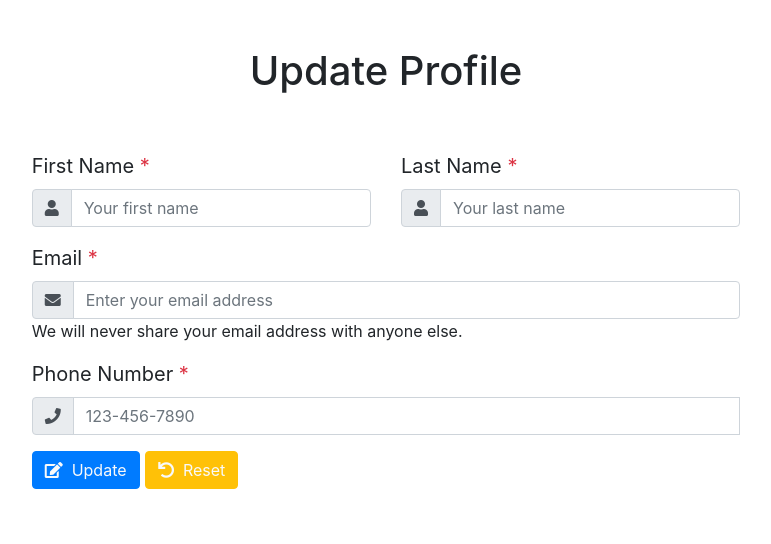
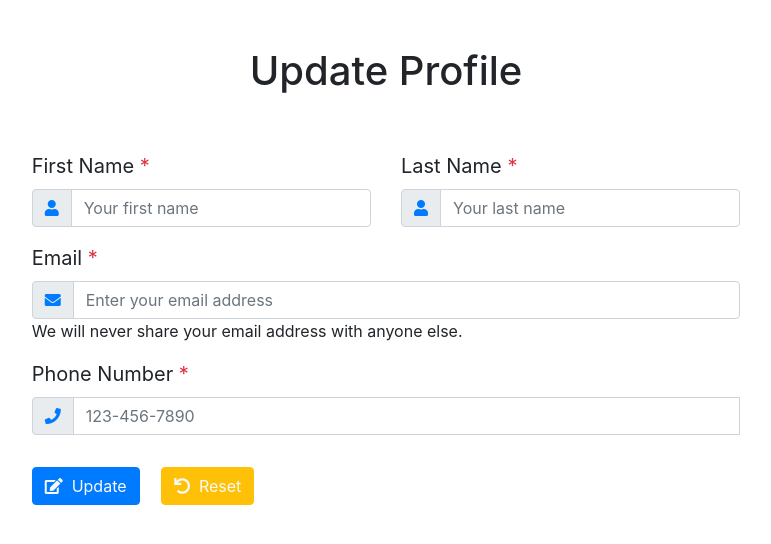
Before and after one commit to jisbell347/lost-paws, a PHP site: page /static-ui/user-profile.php in a window 1280 px wide. Shown: the part 193-737 px from the top of the page, without its empty margins (254-1025 px from the left). Run offline with PHP 8.4, Linux system fonts and the light colour scheme; some libraries are stand-ins or nearby versions.

Commit message:
Changed button margins.

```diff
--- a/static-ui/css/style.css
+++ b/static-ui/css/style.css
@@ -66,8 +66,8 @@ main {
 	box-shadow: 0px 2px 3px 1px rgba(0,0,0,0.4);
 }
 
-button .profile {
-	width: 7em;
-	margin-right: 1rem;
-	margin-top: 1rem;
-}
+/*button .profile {*/
+	/*width: 7em;*/
+	/*margin-right: 1rem;*/
+	/*margin-top: 1rem;*/
+/*}*/
--- a/static-ui/user-profile.php
+++ b/static-ui/user-profile.php
@@ -15,7 +15,7 @@
 					<label class="control-label" for="first-name">First Name <span class="text-danger">*</span></label>
 					<div class="input-group mb-3">
 						<div class="input-group-prepend">
-							<span class="input-group-text"><i class="fa fa-user" aria-hidden="true"></i></span>
+							<span class="input-group-text"><i class="fa fa-user text-primary" aria-hidden="true"></i></span>
 						</div><!--input-group-prepend-->
 						<input type="text" class="form-control" id="first-name" placeholder="Your first name" name="first-name" required />
 					</div><!--		input-group mb-3-->
@@ -24,7 +24,7 @@
 					<label class="control-label" for="last-name">Last Name <span class="text-danger">*</span></label>
 					<div class="input-group mb-3">
 						<div class="input-group-prepend">
-							<span class="input-group-text"><i class="fa fa-user" aria-hidden="true"></i></span>
+							<span class="input-group-text"><i class="fa fa-user text-primary" aria-hidden="true"></i></span>
 						</div><!--input-group-prepend-->
 						<input type="text" class="form-control" id="first-name" placeholder="Your last name" name="last-name" required />
 					</div><!--		input-group mb-3-->
@@ -36,7 +36,7 @@
 						<label class="control-label" for="email">Email <span class="text-danger">*</span></label>
 						<div class="input-group">
 							<div class="input-group-prepend">
-								<span class="input-group-text"><i class="fa fa-envelope" aria-hidden="true"></i></span>
+								<span class="input-group-text"><i class="fa fa-envelope text-primary" aria-hidden="true"></i></span>
 							</div><!--	input-group-prepend-->
 							<input type="text" class="form-control" placeholder="Enter your email address" name="email" aria-describedby="emailHelp" required />
 						</div><!--	input-group-->
@@ -49,7 +49,7 @@
 					<label class="control-label" for="last-name">Phone Number <span class="text-danger">*</span></label>
 					<div class="input-group mb-3">
 						<div class="input-group-prepend">
-							<span class="input-group-text"><i class="fa fa-phone" aria-hidden="true"></i></span>
+							<span class="input-group-text"><i class="fa fa-phone text-primary" aria-hidden="true"></i></span>
 						</div><!--	input-group-prepend-->
 						<input type="tel" id="phone" name="phone" class="form-control" placeholder="123-456-7890" pattern="[0-9]{3}-[0-9]{3}-[0-9]{4}" required />
 						<span class="validity"></span>
@@ -58,8 +58,8 @@
 			</div><!--row-->
 			<div class="row justify-content-md-center">
 				<div class="col-md-8">
-					<button type="button" class="btn btn-primary text-light profile"><div class="my-btn" style="text-align:left;"><i class="fas fa-edit"></i>&nbsp;&nbsp;Update</div></button>
-					<button type="button" class="btn btn-warning text-light profile" onclick="resetAll()"><div class="my-btn" style="text-align:left;"><i class="fas fa-undo"></i>&nbsp;&nbsp;Reset</div></button>
+					<button type="button" class="btn btn-primary text-light mt-3 mr-3 profile"><div class="my-btn" style="text-align:left;"><i class="fas fa-edit"></i>&nbsp;&nbsp;Update</div></button>
+					<button type="button" class="btn btn-warning text-light mt-3 profile" onclick="resetAll()"><div class="my-btn" style="text-align:left;"><i class="fas fa-undo"></i>&nbsp;&nbsp;Reset</div></button>
 				</div><!--col-md-8-->
 			</div><!--row-->
 		</form>
```
